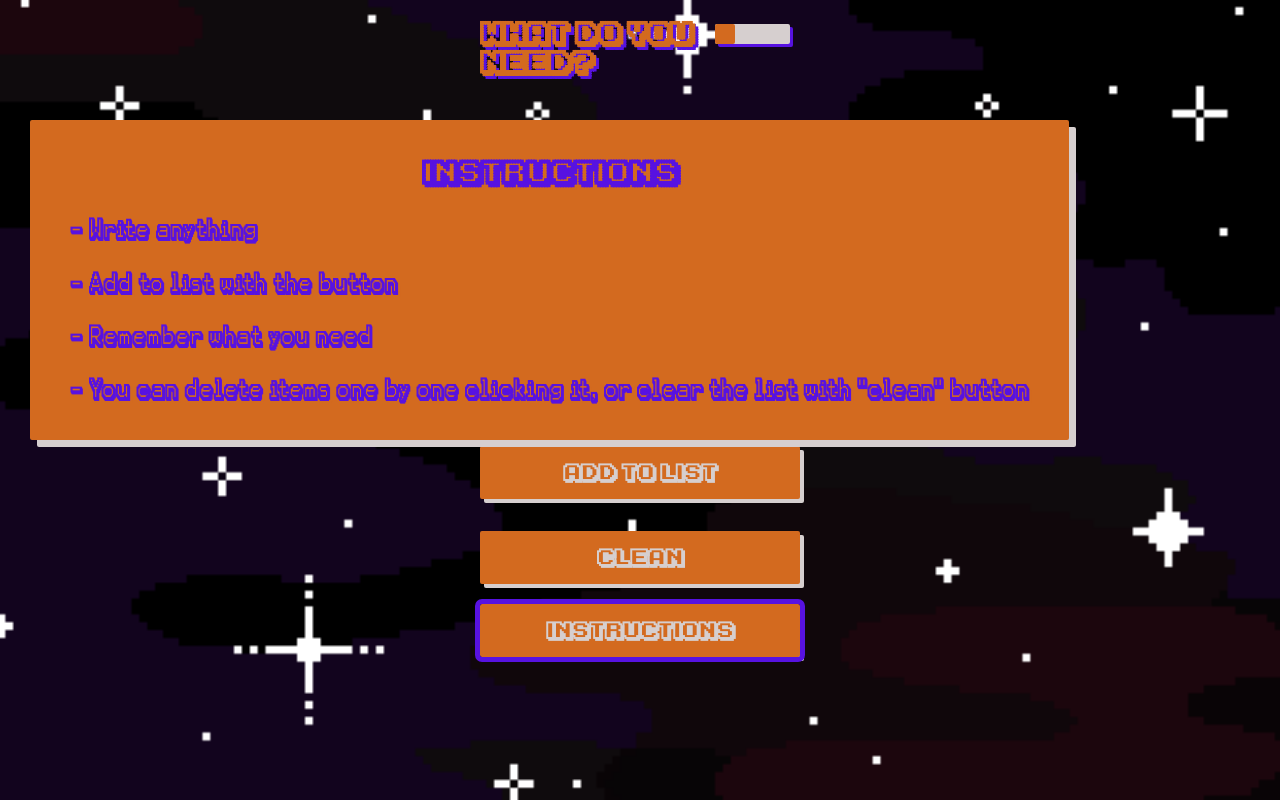
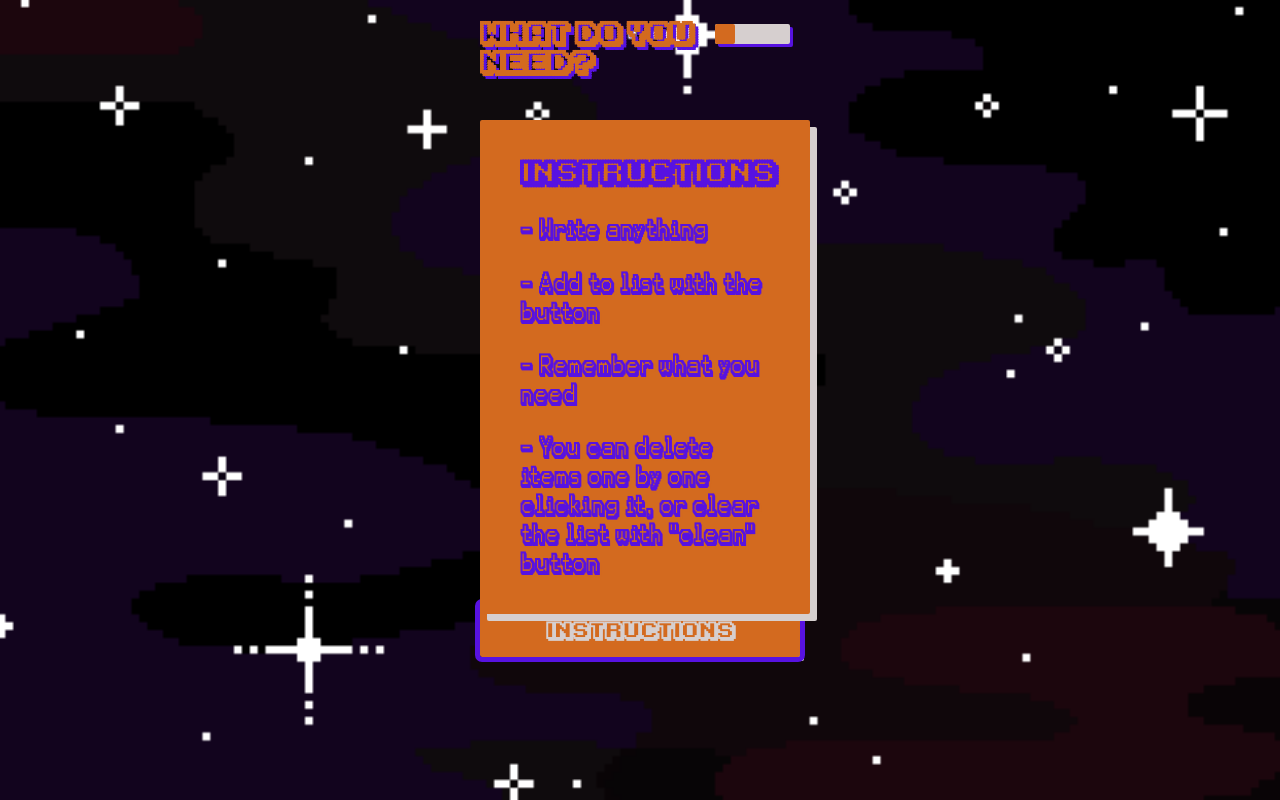
Before and after one commit to Ferclemens/RemembaApp, a website built with Vite: page index.html in a window 1280 px wide. Both pictures are taken after a click on the button "INSTRUCTIONS". Built offline with nearby package versions, Linux system fonts and the light colour scheme.

Commit message:
:bug: fix instructions flex style

```diff
--- a/main.js
+++ b/main.js
@@ -4,6 +4,13 @@ import './style.css'
 
 document.querySelector('#app').innerHTML = `
 <div class="container">
+  <div class="instructions" id="instructions">
+    <h3 class="instructions-title">Instructions<h3>
+    <p>- Write anything</p>
+    <p>- Add to list with the button</p>
+    <p>- Remember what you need </p>
+    <p>- You can delete items one by one clicking it, or clear the list with "clean" button</p>
+  </div>
   <div class="color-picker-container">
     <input type="range" min="1" max="360" value="1" id="color-picker">
   </div>
@@ -20,13 +27,14 @@ document.querySelector('#app').innerHTML = `
     <button id="clean-button">clean</button>
     <button id="instructions-button">instructions</button>
 </div>
-<div class="instructions" id="instructions">
-  <h3 class="instructions-title">Instructions<h3>
-  <p>- Write anything</p>
-  <p>- Add to list with the button</p>
-  <p>- Remember what you need </p>
-  <p>- You can delete items one by one clicking it, or clear the list with "clean" button</p>
-<div>
+
+<div class="instructions" id="clear-warning">
+  <p>Are you sure?<br>This action cannot be going back.</p>
+  <div class="button-group">
+    <button id="accept-clear">Accept</button>
+    <button id="cancel-clear">Cancel</button>
+  </div>
+</div>
 `
 console.log(typeof(null))
 app()
--- a/style.css
+++ b/style.css
@@ -177,10 +177,11 @@ button:active, ul li:active {
   box-shadow: 0px 0px 0 rgba(0, 0, 0, 1);
 }
 .instructions {
+  padding: 10px 40px;
   position: fixed;
   top: 15%;
-  padding: 10px 40px;
-  margin: 0 30px;
+  z-index: 2;
+  max-width: 250px;
   background-color: var(--buttonBackground);
   box-shadow: 7px 7px 0 var(--buttonText2);
   border-radius: 2px;
```
